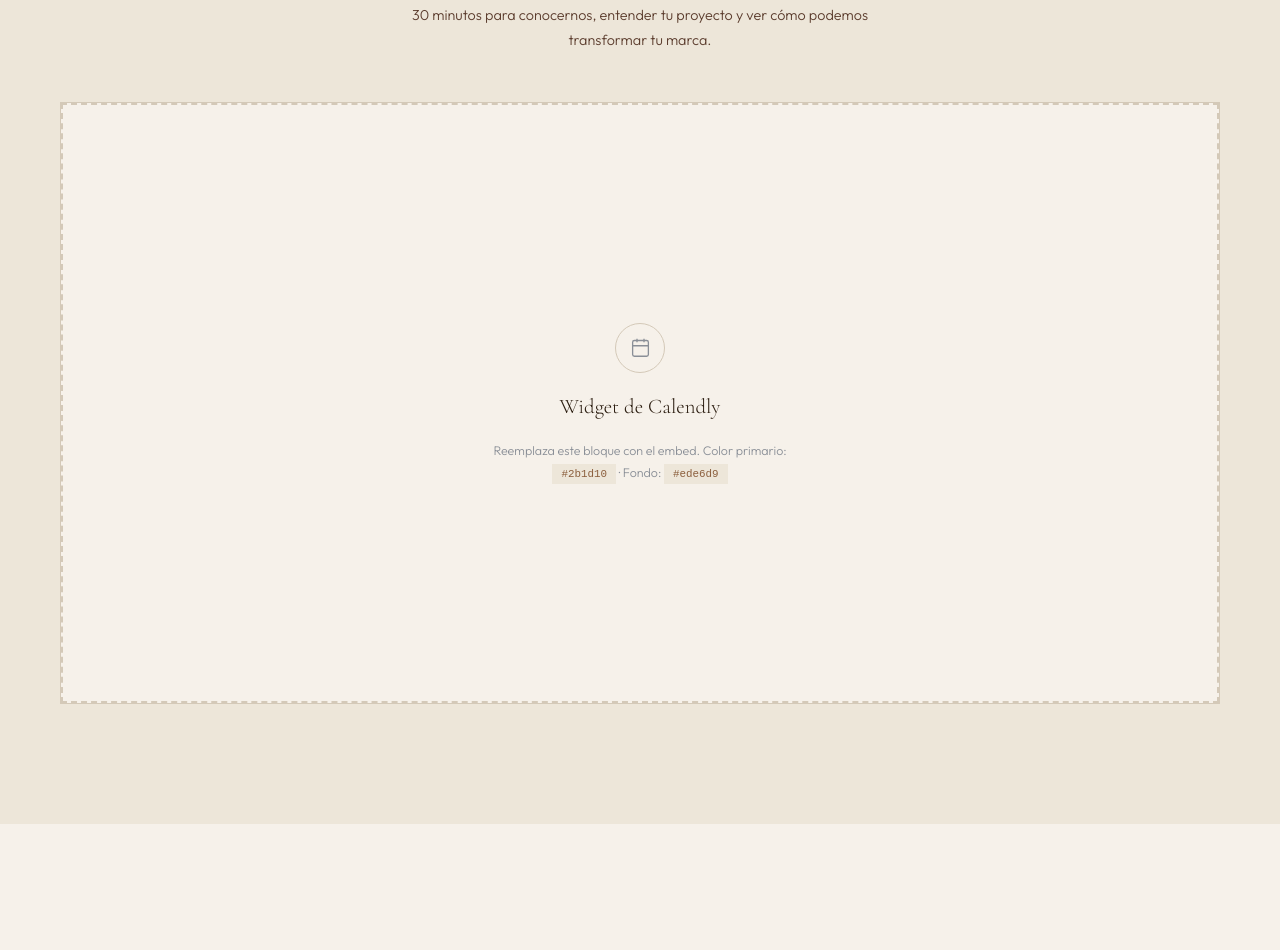
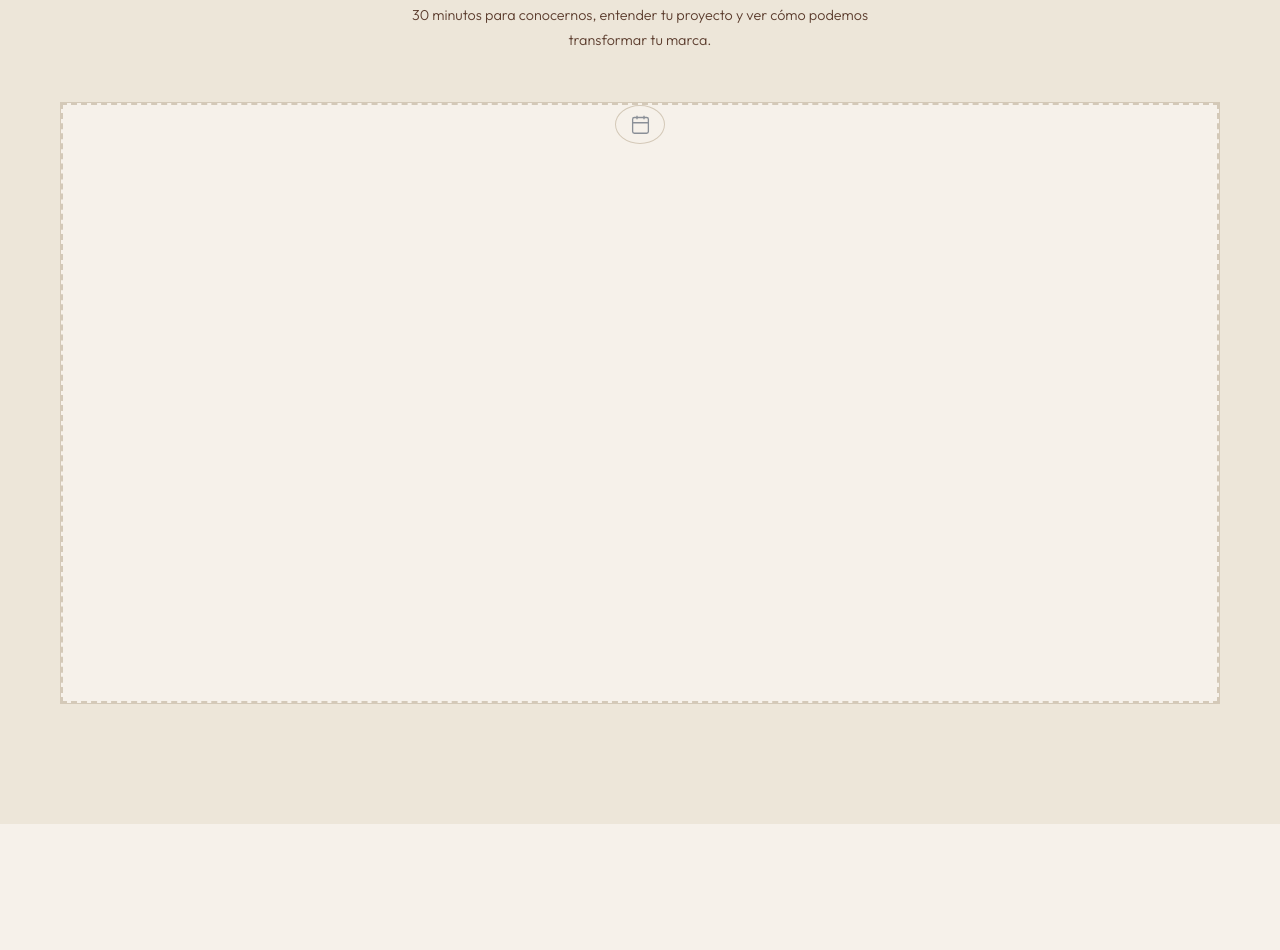
Before and after one commit to mariosno/LOL, a plain HTML site: page index.html in a window 1280 px wide. Shown: the part 7154-8104 px from the top of the page. Drawn offline with nearby package versions, Linux system fonts and the light colour scheme; a script that the page names is missing.

Commit message:
index.html

```diff
--- a/index.html
+++ b/index.html
@@ -1202,8 +1202,10 @@
       <div class="cal-wrap rev d2">
         <div class="cal-ph">
           <div class="cal-ph__ico" aria-hidden="true"><svg width="21" height="21" viewBox="0 0 24 24" fill="none" stroke="currentColor" stroke-width="1.5"><rect x="3" y="4" width="18" height="18" rx="2"/><path d="M16 2v4M8 2v4M3 10h18"/></svg></div>
-          <p class="cal-ph__t">Widget de Calendly</p>
-          <p class="cal-ph__s">Reemplaza este bloque con el embed. Color primario: <code>#2b1d10</code> · Fondo: <code>#ede6d9</code></p>
+          <!-- Calendly inline widget begin -->
+<div class="calendly-inline-widget" data-url="https://calendly.com/mario-serranodsg/30min?background_color=2b1d10&primary_color=ede6d9" style="min-width:320px;height:700px;"></div>
+<script type="text/javascript" src="https://assets.calendly.com/assets/external/widget.js" async></script>
+<!-- Calendly inline widget end -->
         </div>
       </div>
     </div>
```
